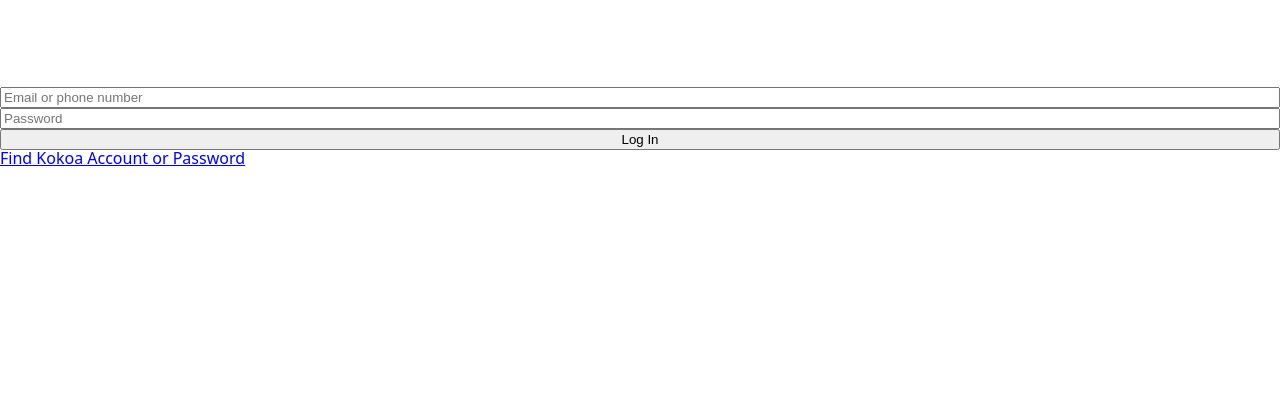
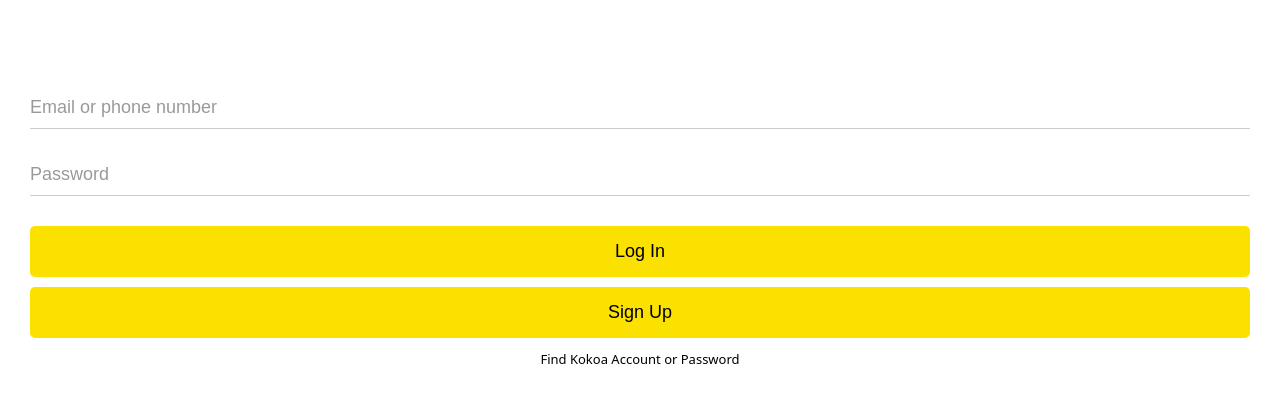
Before and after one commit to Fiv3Flower/kokoa-clone-2024, a plain HTML site: page index.html in a window 1280 px wide. Shown: the part 180-582 px from the top of the page. Drawn offline with Linux system fonts and the light colour scheme.

Commit message:
login-page done!

```diff
--- a/css/reset.css
+++ b/css/reset.css
@@ -41,3 +41,7 @@ table {
 	border-collapse: collapse;
 	border-spacing: 0;
 }
+
+input:focus {
+	outline: none;
+}
--- a/css/styles.css
+++ b/css/styles.css
@@ -1,5 +1,8 @@
 @import "reset.css";
 @import "status-bar.css";
+@import "welcome-header.css";
+@import "variables.css";
+
 body {
     font-family: system-ui, -apple-system, BlinkMacSystemFont, 'Segoe UI', Roboto, Oxygen, Ubuntu, Cantarell, 'Open Sans', 'Helvetica Neue', sans-serif;
 }
@@ -23,4 +26,38 @@ body {
 #login-form {
     display: flex;
     flex-direction: column;
+    margin: 0px 30px;
 }
+#login-form input {
+    padding: 10px 0px;
+    border: none;
+    font-size: 18px;
+    margin-bottom: 25px;
+}
+#login-form input:not([type="submit"]) {
+    border-bottom: 1px solid rgb(0, 0, 0, 0.2);
+    transition: border-color 0.3s ease-in-out;
+
+}
+
+
+#login-form input::placeholder {
+    color: rgb(0, 0, 0, 0.4);
+}
+#login-form input:focus {
+    border-color: var(--yellow);
+}
+#login-form input[type="submit"] {
+    background-color: var(--yellow);
+    cursor: pointer;
+    padding: 15px 0px;
+    margin: 5px 0px;
+    border-radius: 5px;
+}
+#login-form a {
+    text-align: center;
+    text-decoration: none;
+    color:inherit;
+    font-size: 13px;
+    margin: 10px 0px;
+}
--- /dev/null
+++ b/css/variables.css
@@ -0,0 +1,3 @@
+:root {
+    --yellow: #fae100;
+}
--- /dev/null
+++ b/css/welcome-header.css
@@ -0,0 +1,16 @@
+.welcome-header {
+    margin: 90px 0px;
+    text-align: center;
+    display: flex;
+    flex-direction: column;
+    align-items: center;
+    font-weight: 300;
+}
+.welcome-header__title {
+    margin-bottom: 20px;
+    font-size: 25px;
+}
+.welcome-header__text {
+    opacity: 0.7;
+    width: 60%;
+}
--- a/index.html
+++ b/index.html
@@ -30,6 +30,7 @@
         <input type="text" placeholder="Email or phone number" />
         <input type="password" placeholder="Password" />
         <input type="submit" value="Log In" />
+        <input type="submit" value="Sign Up" />
         <a href="#">Find Kokoa Account or Password</a>
     </form>
 
```
